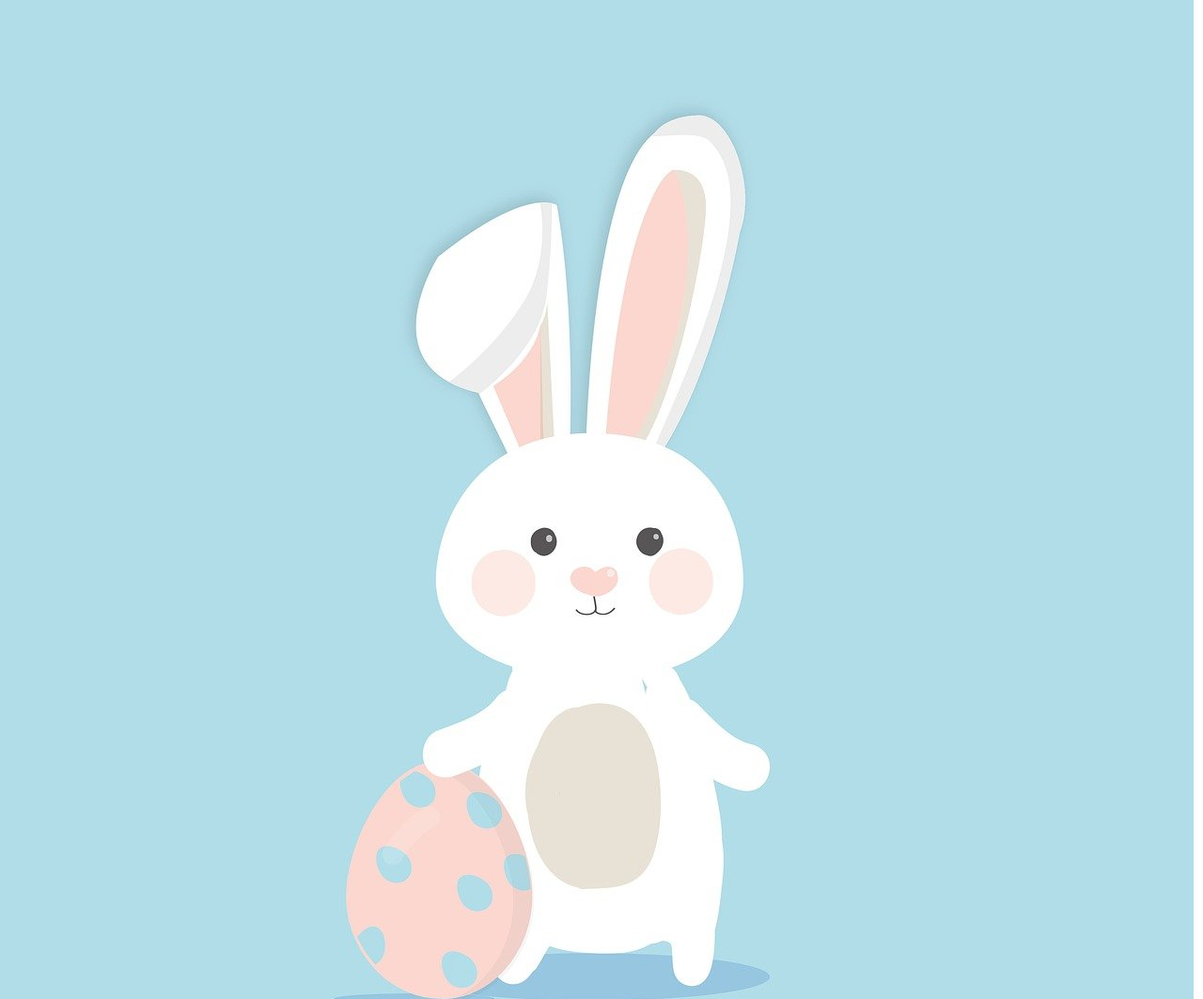
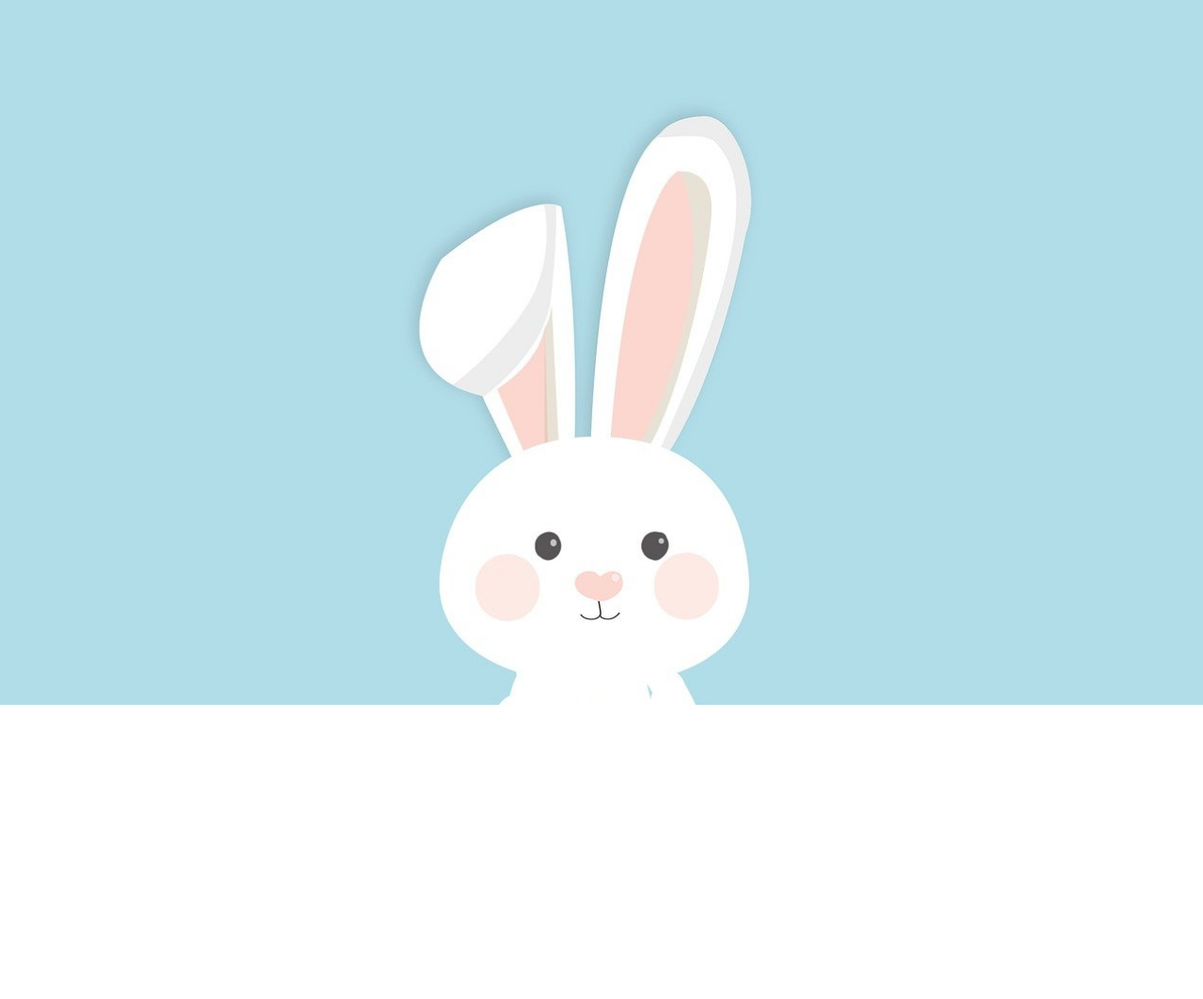
Before and after one commit to yrmoon8817/test-repo, a plain HTML site: page src/access.html in a window 1280 px wide. Shown: the top 1063 px of the page at 94% size. After the commit the page ends 800 px from the top, so only its background shows below. Drawn offline with Linux system fonts and the light colour scheme.

Commit message:
이미지수정

```diff
--- a/src/access.html
+++ b/src/access.html
@@ -17,17 +17,13 @@
     .wrap {
       position:relative;
       overflow:hidden;
+      height:750px;
     }
     .desc_box {
-      width: 1px;
-      height: 1px;
-      overflow: hidden;
       position:relative;
-      left:0;
-      top:0;
-      margin-top:-100px;
-      z-index:-1;
+      left:0;top:0;
     }
+    img{display:block;width:100%;object-fit:contain; position:absolute;left:0;top:0;z-index:1;}
   </style>
 </head>
 <body>
```
